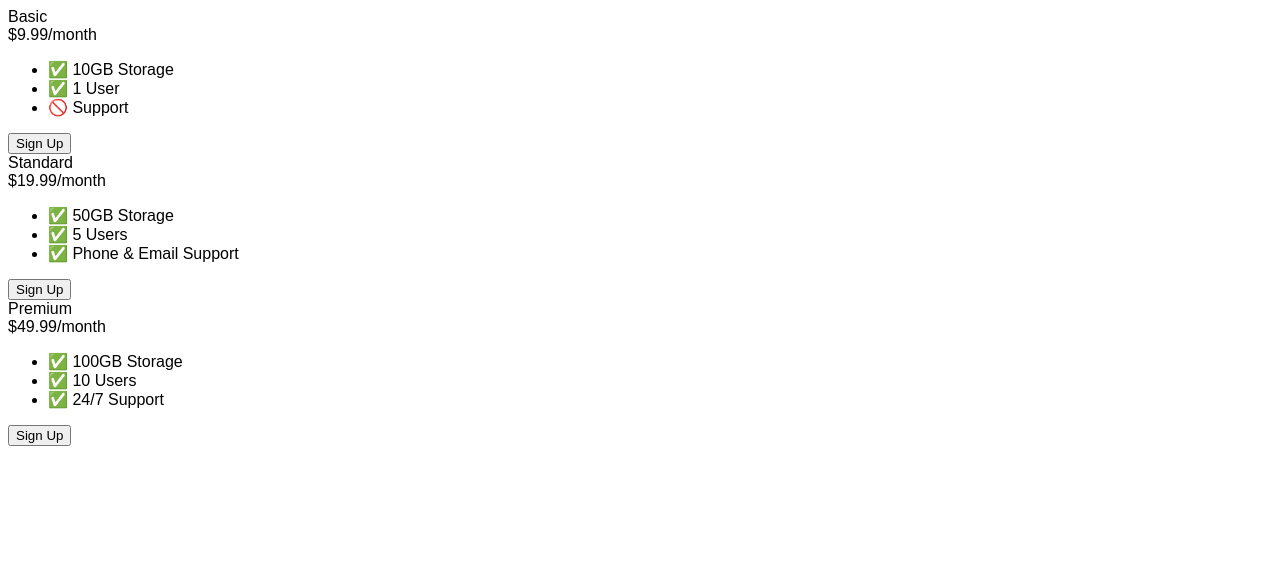
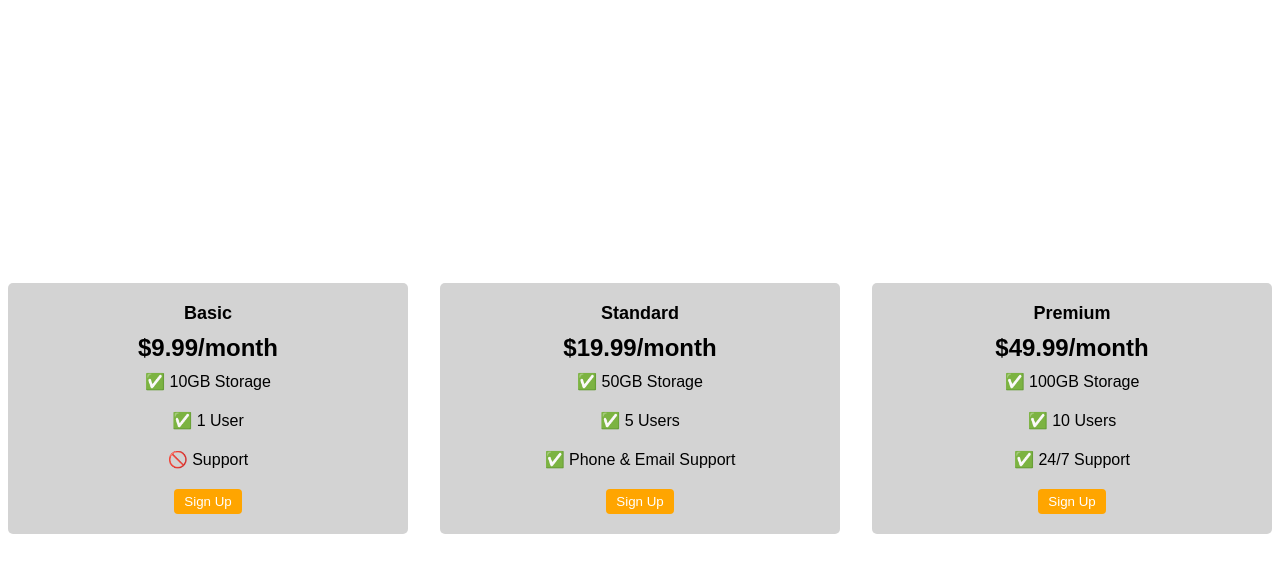
Before and after one commit to nwilliams0101/web-dev-boot-camp, a plain HTML site: page 9.4+Flexbox+Pricing+Table+Project/index.html in a window 1280 px wide. Drawn offline with Linux system fonts and the light colour scheme; a web font is replaced by a local one.

Commit message:
Adding Section 9.4 Flexbox Pricing Table exercises after changes

```diff
--- a/9.4+Flexbox+Pricing+Table+Project/index.html
+++ b/9.4+Flexbox+Pricing+Table+Project/index.html
@@ -13,8 +13,59 @@
         font-family: "Sono", sans-serif;
       }
 
+      .pricing-container {
+        display: flex;
+        justify-content: center;
+        align-items: center;
+        height: 100vh;
+        gap: 2rem;
+      }
+
+      .plan-title {
+        font-weight: bold;
+        font-size: large;
+        margin-bottom: 10px;
+      }
+
+      .plan-price {
+        font-weight: bold;
+        font-size: x-large;
+        margin-bottom: 10px;
+      }
+
+      .pricing-plan {
+        padding: 20px;
+        background-color: lightgray;
+        max-width: 400px;
+        flex: 1;
+        border-radius: 5px;
+        text-align: center;
+      }
+
+      .plan-button {
+        color: white;
+        background-color: orange;
+        border-radius: 4px;
+        border-width: 0;
+        padding: 5px 10px;
+      }
+
+      .plan-features {
+        list-style: none;
+        padding: 0;
+        margin: 0;
+      }
+
+      .plan-features li {
+        margin-bottom: 20px;
+      }
+
       /* Hint: What can you do with a media query and flexbox? */
       @media (max-width: 1250px) {
+        .pricing-container {
+          flex-direction: column;
+          height: 100%;
+        }
       }
     </style>
   </head>
```
